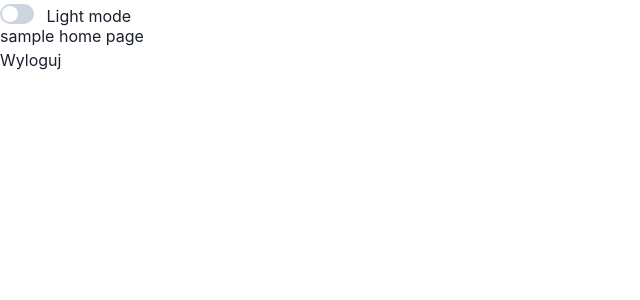
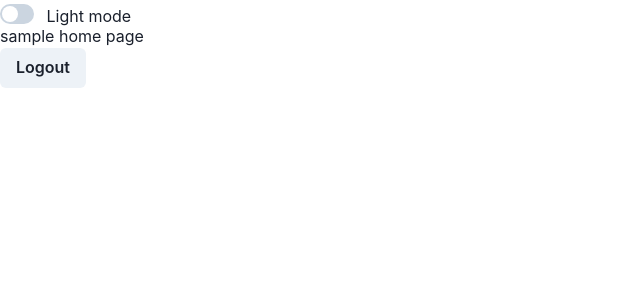
Before and after one commit to wojtequ/Stonks-simulator, a React (Create React App) app: page /homepage in a window 1280 px wide. Shown: the top 300 px of the page, without its empty margins (0-640 px from the left). Built offline with nearby package versions, Linux system fonts and the light colour scheme; sample sign-in values are in the browser's storage.

Commit message:
small details change

```diff
--- a/src/components/HomePage.tsx
+++ b/src/components/HomePage.tsx
@@ -1,16 +1,17 @@
-import React, {Fragment} from 'react'
+import { Button } from "@chakra-ui/react";
+import React, { Fragment } from "react";
+import { removeJwtToken } from "./authorization/utils";
 
+export const HomePage = () => {
+  const handleLogout = () => {
+    removeJwtToken();
+    window.location.reload();
+  };
 
-export const HomePage = ()=>{
-
-    const handleLogout = () => {
-        sessionStorage.removeItem('jwt');
-        window.location.reload();
-    };
-    return(
-        <Fragment>
-            <h1>sample home page</h1>
-            <button onClick={handleLogout}>Wyloguj</button>
-        </Fragment>
-    )
-}
+  return (
+    <Fragment>
+      <h1>sample home page</h1>
+      <Button onClick={handleLogout}>Logout</Button>
+    </Fragment>
+  );
+};
--- a/src/components/authorization/RegisterModal.tsx
+++ b/src/components/authorization/RegisterModal.tsx
@@ -109,14 +109,15 @@ export const RegisterModal: React.FC<RegisterModalProps> = ({
         setJwtToken(json.token);
         toast({
           title: "Registration succesfully",
-          description: "You are logged in, you will be redirected to home page in a few seconds",
+          description:
+            "You are logged in, you will be redirected to home page in a few seconds",
           status: "success",
           duration: 5000,
           isClosable: true,
         });
         setTimeout(() => {
           window.location.reload();
-        },5000);
+        }, 5000);
         handleClose();
       })
       .catch((response) => {
@@ -168,7 +169,7 @@ export const RegisterModal: React.FC<RegisterModalProps> = ({
               Password{" "}
               {passwordError && (
                 <Tooltip hasArrow label={passwordRulesList} fontSize="md">
-                  <InfoOutlineIcon color={"Highlight"} />
+                  <InfoOutlineIcon color={"Red"} />
                 </Tooltip>
               )}
             </FormLabel>
--- a/src/components/authorization/utils.ts
+++ b/src/components/authorization/utils.ts
@@ -1,7 +1,9 @@
 export function getJwtToken() {
-    return sessionStorage.getItem("jwt")
+  return sessionStorage.getItem("jwt");
 }
 
 export function setJwtToken(token: string) {
-    sessionStorage.setItem("jwt", token)
+  sessionStorage.setItem("jwt", token);
 }
+
+export const removeJwtToken = () => sessionStorage.removeItem("jwt");
```
Also changed, not shown: src/App.tsx (+16 -18 lines).
